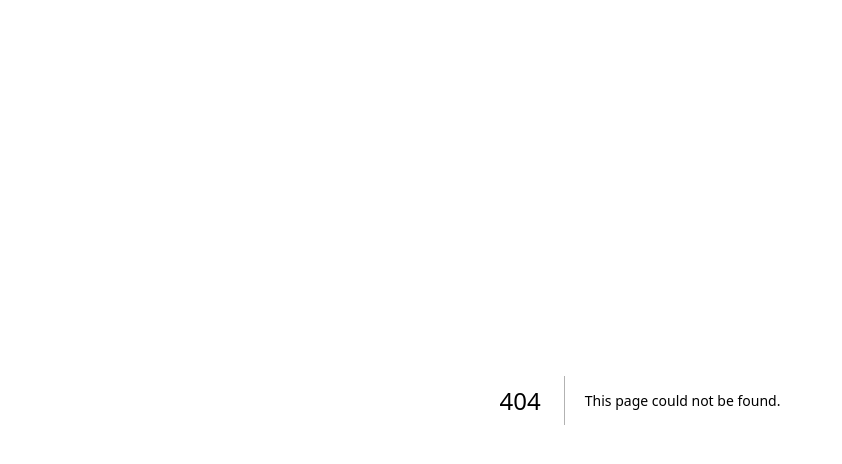
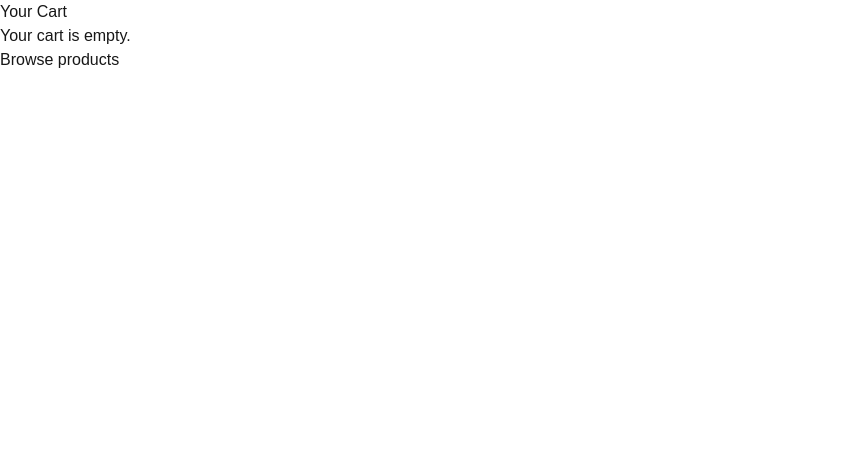
Before and after one commit to Dio-79/L-YRD, a Next.js app: page /cart in a window 1280 px wide. Before the commit this address had no page. Shown: the top 464 px of the page, without its empty margins (0-842 px from the left). Built offline with nearby package versions, Linux system fonts and the light colour scheme.

Commit message:
cart page

```diff
--- /dev/null
+++ b/app/cart/page.tsx
@@ -0,0 +1,35 @@
+"use client";
+
+import { useCart } from "@/context/CartContext";
+import Link from "next/link";
+
+export default function CartPage() {
+  const { items, getTotal } = useCart();
+
+  if (items.length === 0) {
+    return (
+      <main>
+        <h1>Your Cart</h1>
+        <p>Your cart is empty.</p>
+        <Link href="/products">Browse products</Link>
+      </main>
+    );
+  }
+
+  return (
+    <main>
+      <h1>Your Cart</h1>
+      <div>
+        {items.map((item) => (
+          <div key={item.product.productID}>
+            <h3>{item.product.name}</h3>
+            <p>Quantity: {item.quantity}</p>
+            <p>Price: ${item.product.price}</p>
+          </div>
+        ))}
+      </div>
+      <h3>Total: ${getTotal()}</h3>
+      <Link href="/products">Back to catalog</Link>
+    </main>
+  );
+}
--- a/app/login/page.tsx
+++ b/app/login/page.tsx
@@ -1,18 +1,21 @@
 "use client";
 
 import { useState } from "react";
+import { useRouter } from "next/navigation";
 import { login } from "@/lib/data";
 
 export default function LoginPage() {
   const [email, setEmail] = useState("");
   const [password, setPassword] = useState("");
   const [message, setMessage] = useState("");
+  const router = useRouter();
 
   function handleSubmit(e: React.FormEvent) {
     e.preventDefault();
     const result = login(email, password);
     if (result !== null) {
       setMessage(`Welcome, ${result.name}`);
+      router.push("/products");
     } else {
       setMessage("Invalid email or password");
     }
--- a/app/products/[id]/page.tsx
+++ b/app/products/[id]/page.tsx
@@ -27,6 +27,7 @@ export default function ProductDetailsPage() {
       <p>{product.price}</p>
       <button onClick={() => addItem(product)}>Add to Cart</button>
       <Link href="/products">Back to catalog</Link>
+      <Link href="/cart">view cart</Link>
     </main>
   );
 }
```
